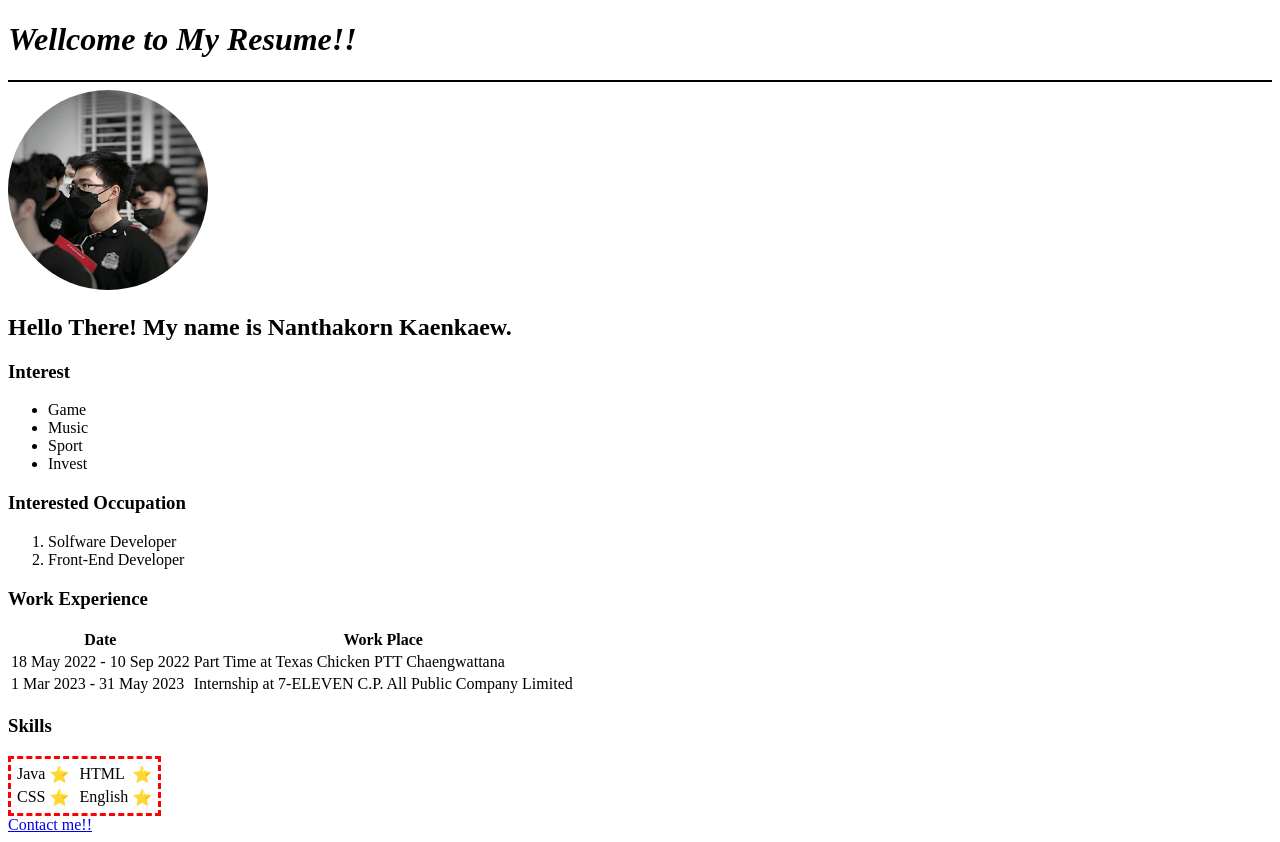
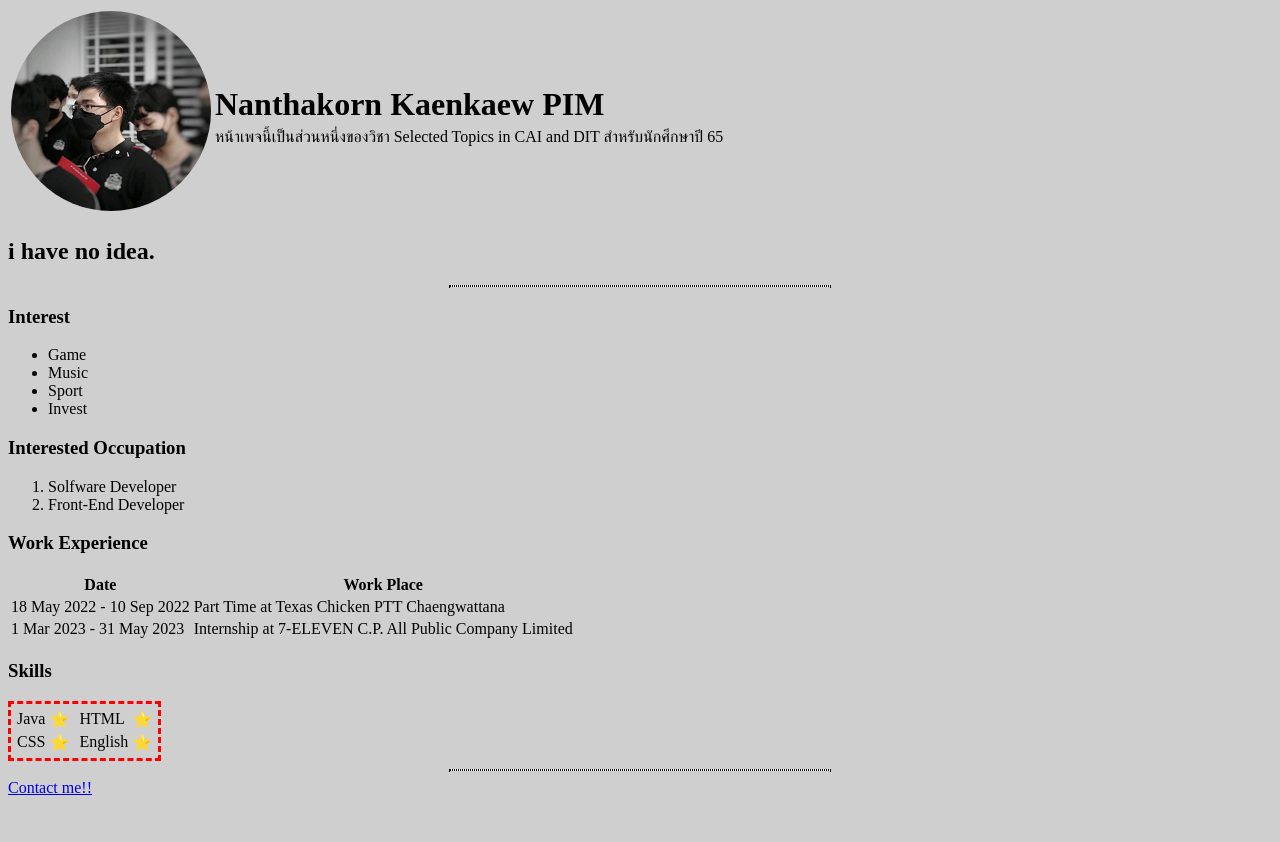
Before and after one commit to ntk1april/webdev2023, a plain HTML site: page resume.html in a window 1280 px wide. After the commit the page ends 805 px from the top, so only its background shows below. Drawn offline with Linux system fonts and the light colour scheme.

Commit message:
New commit

```diff
--- a/resume.html
+++ b/resume.html
@@ -8,13 +8,19 @@
 </head>
 <body>
 
-    <i><h1>Wellcome to My Resume!!</h1></i>
-    <hr size="2" color="black "noshade>
+    <!-- <i><h1>Wellcome to My Resume!!</h1></i>
+    <hr size="2" color="black "noshade> -->
 
-    <img class="profile" src="img/me.png" alt="This is ME"/>
+    <table>
+        <tr>
+            <td><img class="profile" src="img/me.png" alt="This is ME"/></td>
+            <td><h1 style="margin-bottom: 5px;">Nanthakorn Kaenkaew PIM</h1>
+            <p style="margin-top: 2px;">หน้าเพจนี้เป็นส่วนหนึ่งของวิชา Selected Topics in CAI and DIT สำหรับนักศึกษาปี 65</p></td>
+        </tr>
+    </table>
 
-    <h2>Hello There! My name is Nanthakorn Kaenkaew.</h2>
-
+    <h2>i have no idea.</h2>
+    <hr>
     <h3>Interest</h3>
     <ul>
         <li>Game</li>
@@ -83,7 +89,7 @@
         </table></td>
     </tr>
 </table>
-
+<hr>
     <a href="contact.html">Contact me!!</a>
 
 </body>
--- a/styles.css
+++ b/styles.css
@@ -4,3 +4,12 @@
 .profile {
     border-radius: 50%;
 }
+body {
+    background-color: rgb(207, 207, 207);
+}
+hr {
+    background-color: white;
+  border-style: dotted;
+  height: 0;
+  width: 30%;
+}
```
Also changed, not shown: contact.html (+6 -0 lines).
